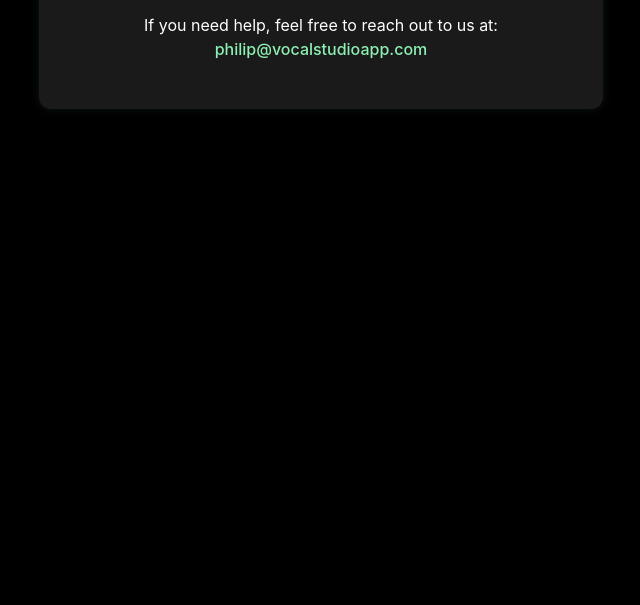
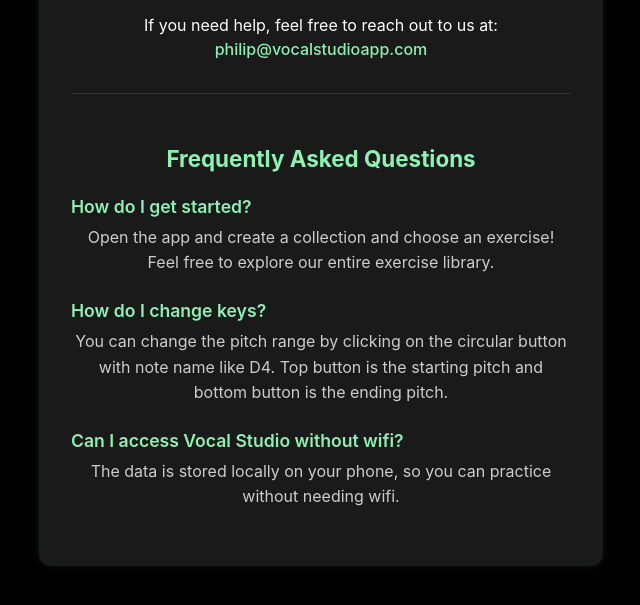
Before and after one commit to chrishyoroklee/vocalstudio-support, a plain HTML site: page index.html in a window 1280 px wide. Shown: the part 161-766 px from the top of the page, without its empty margins (319-959 px from the left). Drawn offline with Linux system fonts and the light colour scheme.

Commit message:
Add FAQ section

```diff
--- a/index.html
+++ b/index.html
@@ -46,6 +46,30 @@
     a:hover {
       text-decoration: underline;
     }
+
+    .faq-section {
+      margin-top: 2rem;
+      border-top: 1px solid #333;
+      padding-top: 2rem;
+    }
+
+    .faq-item {
+      margin-bottom: 1.5rem;
+      text-align: left;
+    }
+
+    .faq-question {
+      font-weight: 600;
+      color: #8EF0B2;
+      margin-bottom: 0.5rem;
+      font-size: 1.1rem;
+    }
+
+    .faq-answer {
+      color: #CCCCCC;
+      line-height: 1.6;
+      margin: 0;
+    }
   </style>
 </head>
 <body>
@@ -55,6 +79,25 @@
     <p>If you need help, feel free to reach out to us at:<br>
       <a href="mailto:philip@vocalstudioapp.com">philip@vocalstudioapp.com</a>
     </p>
+
+    <div class="faq-section">
+      <h2 style="color: #8EF0B2; font-size: 1.4rem; text-align: center; margin-bottom: 1.5rem;">Frequently Asked Questions</h2>
+
+      <div class="faq-item">
+        <div class="faq-question">How do I get started?</div>
+        <p class="faq-answer">Open the app and create a collection and choose an exercise! Feel free to explore our entire exercise library.</p>
+      </div>
+
+      <div class="faq-item">
+        <div class="faq-question">How do I change keys?</div>
+        <p class="faq-answer">You can change the pitch range by clicking on the circular button with note name like D4. Top button is the starting pitch and bottom button is the ending pitch.</p>
+      </div>
+
+      <div class="faq-item">
+        <div class="faq-question">Can I access Vocal Studio without wifi?</div>
+        <p class="faq-answer">The data is stored locally on your phone, so you can practice without needing wifi.</p>
+      </div>
+    </div>
   </div>
 </body>
 </html>
```
